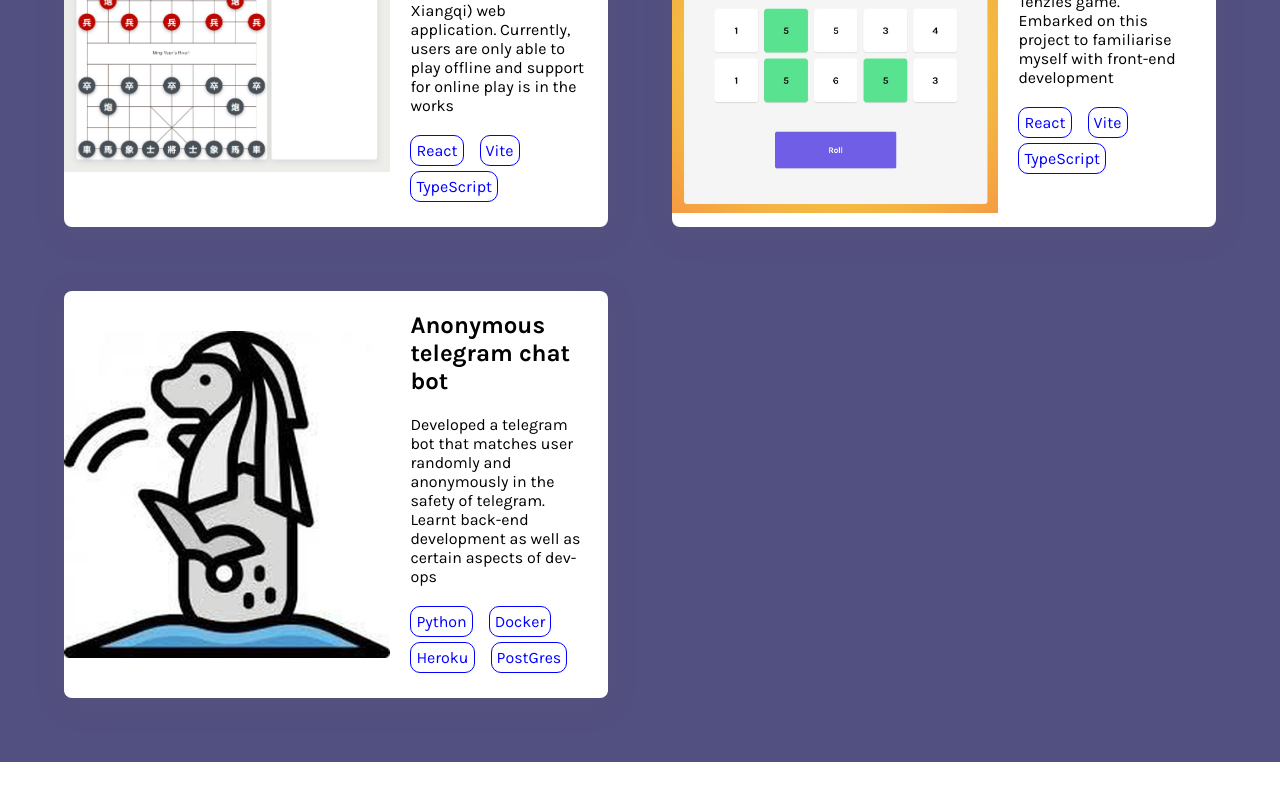
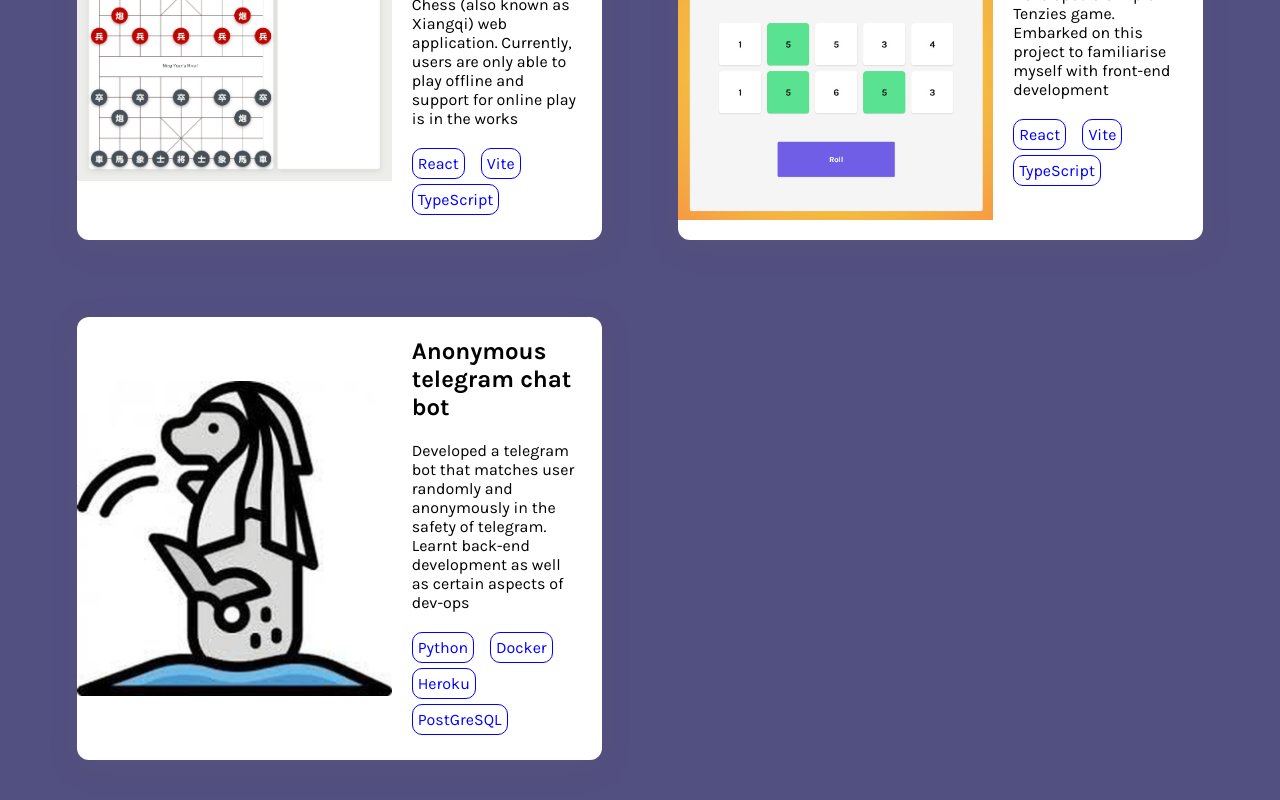
Before and after one commit to mingyuanc/mingyuanc.github.io, a React (Vite) app: page / in a window 1280 px wide. Shown: the part 2103-2903 px from the top of the page. Before the commit the page ends 2865 px from the top, so only its background shows below. Built offline with nearby package versions, Linux system fonts and the light colour scheme.

Commit message:
fixed certain overlay bugs

```diff
--- a/src/Home/Project.module.css
+++ b/src/Home/Project.module.css
@@ -33,19 +33,19 @@
 
 .projectCards {
   height: fit-content;
-  padding: clamp(1rem, 5vw, 4rem);
+  padding: clamp(2rem, 6vw, 6rem);
   width: 100%;
   min-height: 85vh;
   background-color: #524f81;
   display: grid;
   grid-template-columns: 1fr 1fr;
-  grid-gap: clamp(1rem, 5vw, 8rem);
+  grid-gap: clamp(2rem, 6vw, 8rem);
 }
 
 .card {
-  border-radius: 8px;
+  border-radius: 12px;
+  overflow: hidden;
   box-shadow: rgba(100, 100, 111, 0.2) 0px 7px 29px 0px;
-
   height: 100%;
   background-color: white;
   display: flex;
@@ -78,8 +78,7 @@
   margin-right: 1rem;
   display: inline-block;
 }
-
-.projectCards:hover .card:hover {
+.card:hover {
   opacity: 0.9;
   transform: scale(1.1);
   cursor: pointer;
@@ -103,6 +102,7 @@
     align-items: center;
   }
   .card {
+    margin-top: 1.5rem;
     max-width: 80vw;
     height: 100%;
     background-color: white;
--- a/src/Home/projectData.json
+++ b/src/Home/projectData.json
@@ -20,7 +20,7 @@
     "img": "/assets/telegramchatbot.jpeg",
     "title": "Anonymous telegram chat bot",
     "desc": "Developed a telegram bot that matches user randomly and anonymously in the safety of telegram. Learnt back-end development as well as certain aspects of dev-ops ",
-    "tech": ["Python", "Docker", "Heroku", "PostGres"],
+    "tech": ["Python", "Docker", "Heroku", "PostGreSQL"],
     "link": "https://t.me/PolyJcChatBot"
   }
 ]
```
